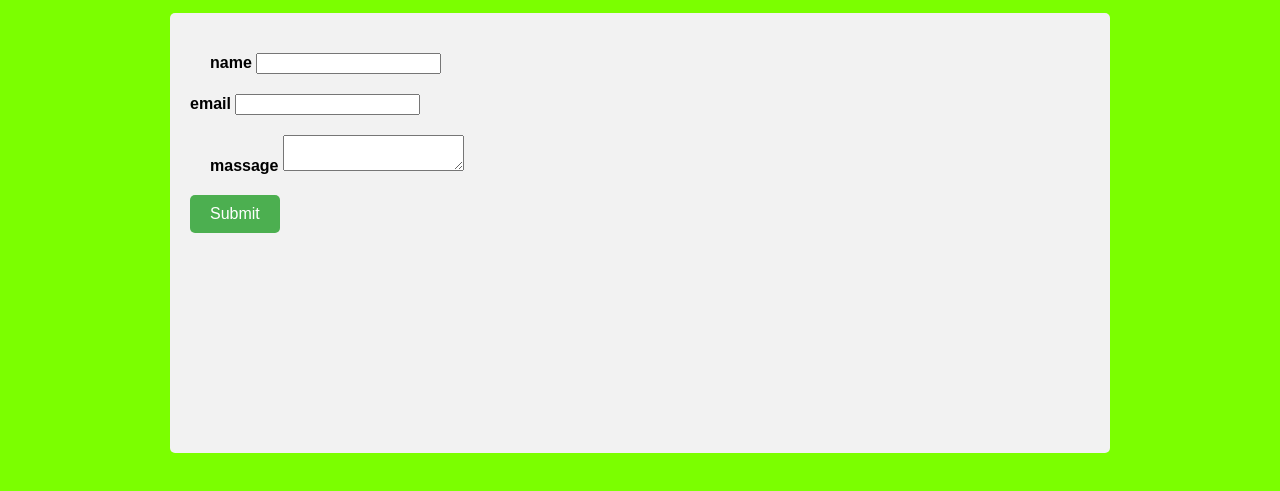
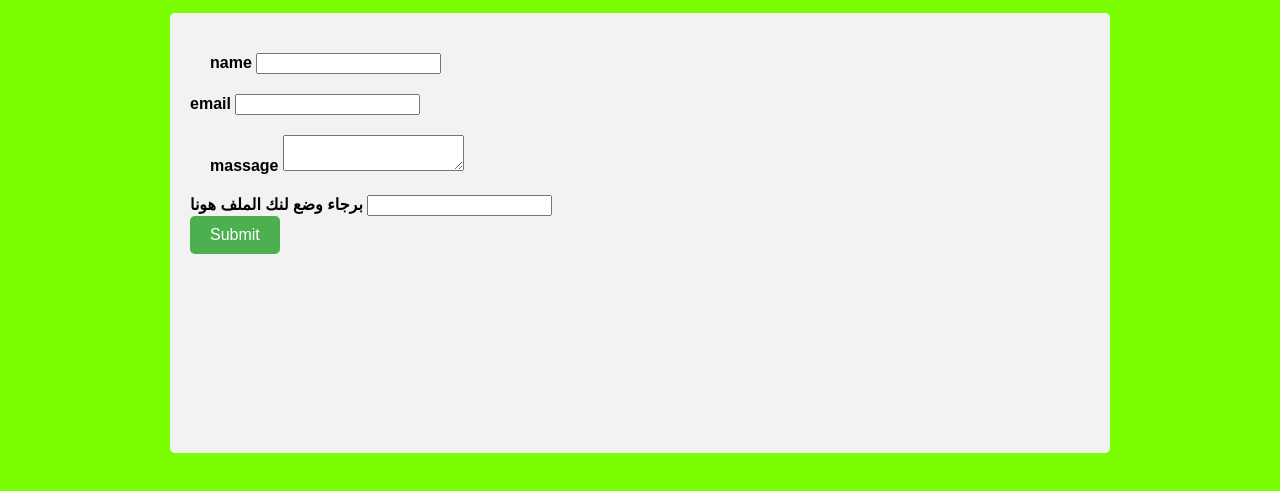
Before and after one commit to moustafasaleh370-art/ATHAR-moble, a plain HTML site: page fvt.html in a window 1280 px wide. Shown: the part 109-600 px from the top of the page. Drawn offline with Linux system fonts and the light colour scheme.

Commit message:
Update fvt.html

```diff
--- a/fvt.html
+++ b/fvt.html
@@ -182,6 +182,10 @@ img, video {
        justify-content: space-between;
         margin: 20px;
 }
+        .vgh{
+        color: #000000;
+
+    }
 
       </style>
     <h1>مالذي تعلمته من الموقع</h1>
@@ -201,7 +205,10 @@ img, video {
   <b>massage</b>
   <textarea name="message" required></textarea>
   </div>
-
+  <div class="vgh">
+  <b>برجاء وضع لنك الملف هونا</b>
+  <input type="link" name="link" required>
+  </div>
   <button type="submit">Submit</button>
 
 </form>
```
